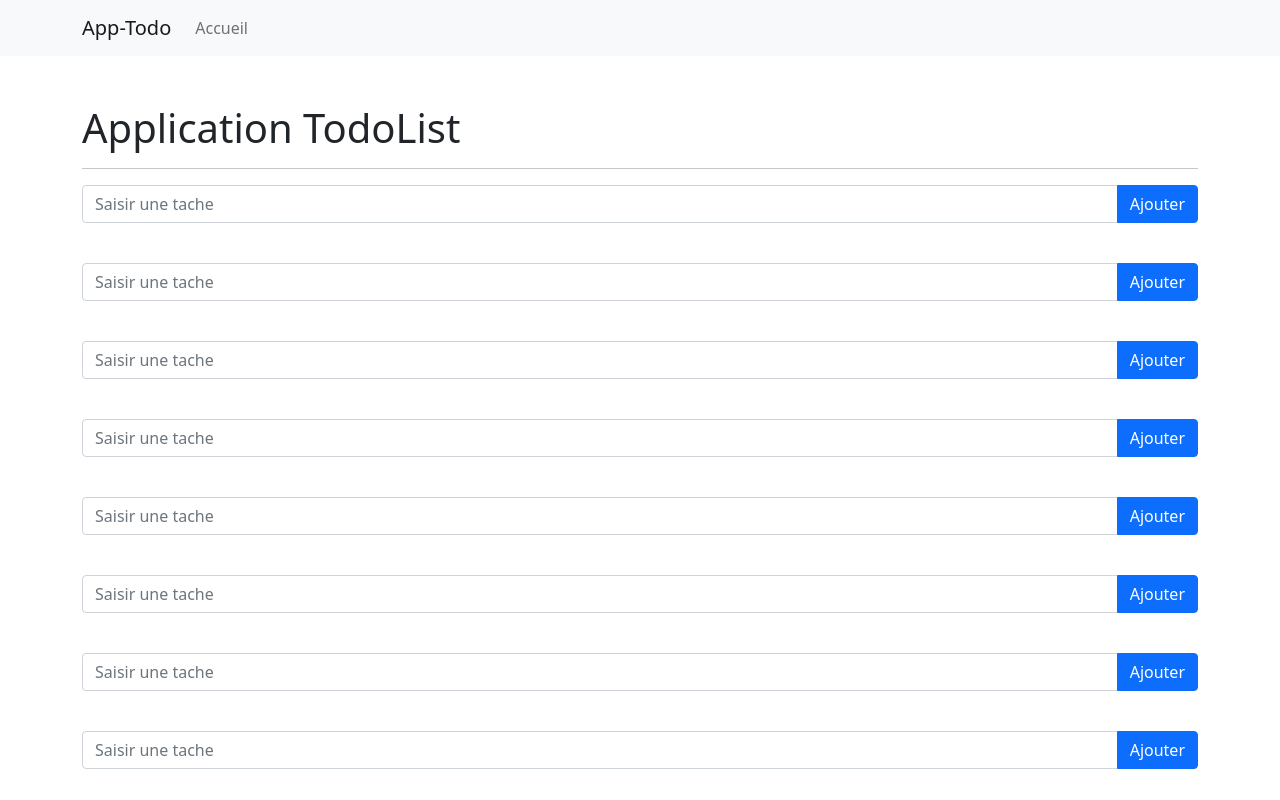
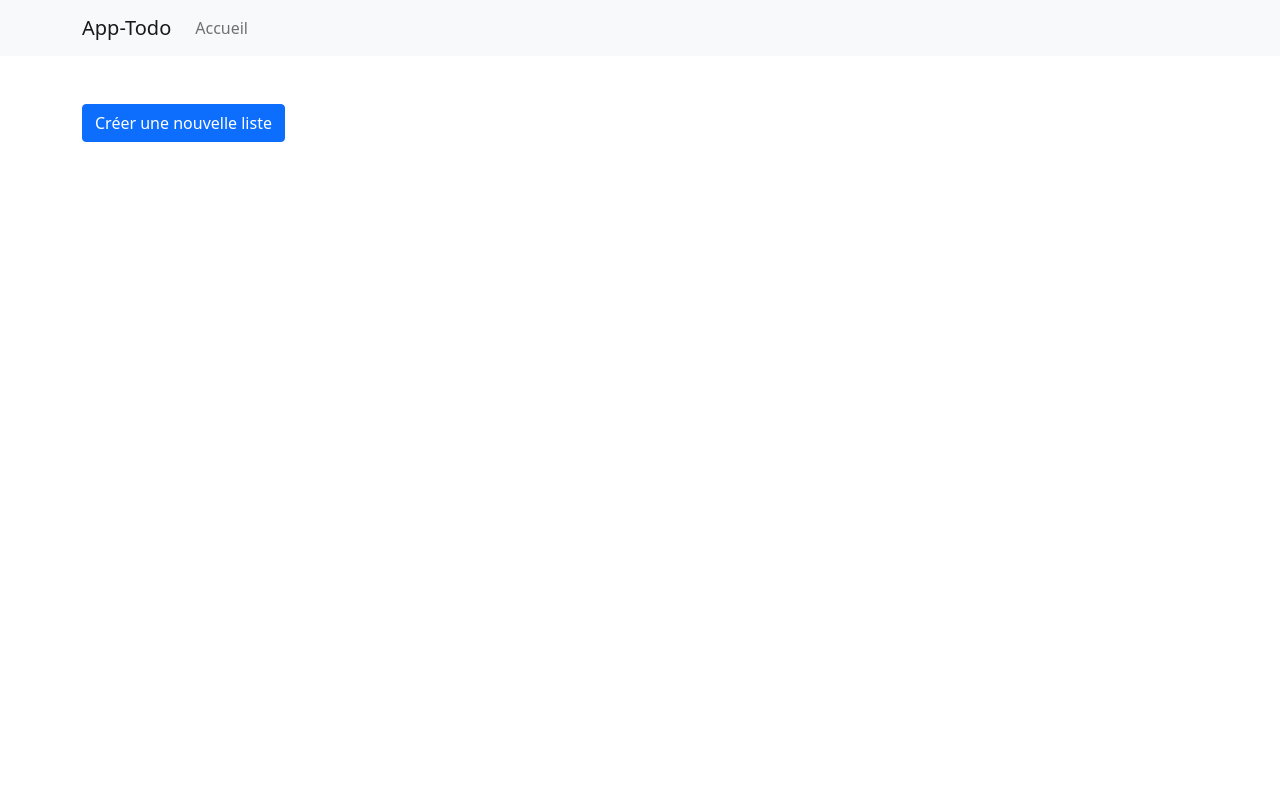
Before and after one commit to plarrat/BTC-TodoList, a React (Create React App) app: page / in a window 1280 px wide. Shown: the top 800 px of the page. Built offline with nearby package versions, Linux system fonts and the light colour scheme.

Commit message:
création TodoList

```diff
--- a/src/Components/App/App.jsx
+++ b/src/Components/App/App.jsx
@@ -1,10 +1,29 @@
 import './App.css'
 import AppNavbar from '../App-Navbar/App-Navbar'
-import { Container, Row, Col } from 'react-bootstrap'
-import Titre from '../Titre/Titre'
+import { Container, Row, Col, Button } from 'react-bootstrap'
 import TodoList from '../TodoList/TodoList'
+import { useState } from 'react'
 
 function App() {
+  const [liste, setListe] = useState([])
+
+  let displayListe = liste.map(item => {
+    return (
+      <Col md={4}>
+        <TodoList titre={item} />
+      </Col>
+    )
+  })
+
+  function add() {
+    let titre = window.prompt("Veuillez saisir l'intitulé de votre TodoList")
+    if (titre !== null && titre.trim().length > 0) {
+      let tmp = [...liste]
+      tmp.push(titre)
+      setListe(tmp)
+    }
+  }
+
   return (
     <div className="App">
       <header className="mb-5">
@@ -13,21 +32,13 @@ function App() {
 
       <main>
         <Container>
-          <Row>
+          <Row className="mb-4">
             <Col>
-              <Titre text="Application TodoList" />
-              <TodoList />
-              <TodoList />
-              <TodoList />
-              <TodoList />
-              <TodoList />
-              <TodoList />
-              <TodoList />
-              <TodoList />
-              <TodoList />
-              <TodoList />
+              <Button onClick={add}>Créer une nouvelle liste</Button>
             </Col>
           </Row>
+
+          <Row>{displayListe}</Row>
         </Container>
       </main>
     </div>
--- a/src/Components/Titre/Titre.jsx
+++ b/src/Components/Titre/Titre.jsx
@@ -1,7 +1,7 @@
 export default function Titre(props) {
   return (
     <>
-      <h1>{props.text}</h1>
+      <h2>{props.text}</h2>
       <hr />
     </>
   )
--- a/src/Components/TodoList/TodoList.jsx
+++ b/src/Components/TodoList/TodoList.jsx
@@ -1,7 +1,8 @@
 import { InputGroup, FormControl, Button, ListGroup } from 'react-bootstrap'
 import { useState } from 'react'
+import Titre from '../Titre/Titre'
 
-export default function TodoList() {
+export default function TodoList(props) {
   const [inputTodo, setInputTodo] = useState('')
   const [todos, setTodos] = useState([])
 
@@ -22,6 +23,7 @@ export default function TodoList() {
 
   return (
     <div className="mb-4">
+      <Titre text={props.titre} />
       <form
         onSubmit={e => {
           e.preventDefault()
```
